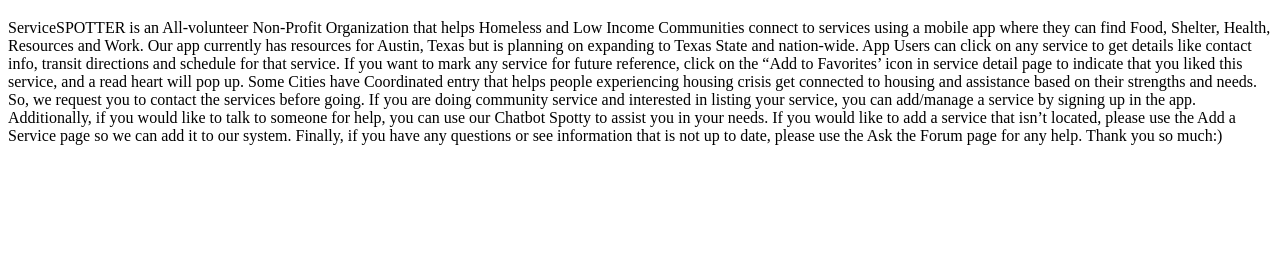
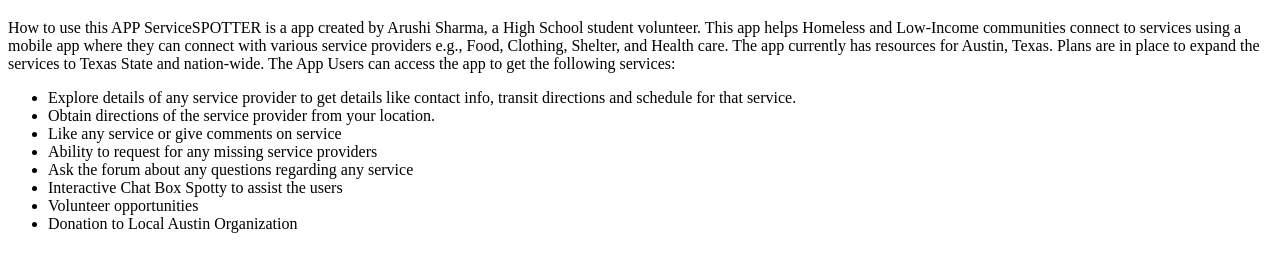
Before and after one commit to arushisharmaa/AboutServiceSpotter, a plain HTML site: page index.html in a window 1280 px wide. Shown: the part 61-332 px from the top of the page. Drawn offline with Linux system fonts and the light colour scheme.

Commit message:
Update index.html

```diff
--- a/index.html
+++ b/index.html
@@ -3,9 +3,23 @@
 <title>About ServiceSPOTTER:</title>
 <body>
  <h1> About ServiceSPOTTER </h1>
-ServiceSPOTTER is an All-volunteer Non-Profit Organization that helps Homeless and Low Income Communities connect to services using a mobile app where they can find Food, Shelter, Health, Resources and Work. Our app currently has resources for Austin, Texas but is planning on expanding to Texas State and nation-wide.
-App Users can click on any service to get details like contact info, transit directions and schedule for that service.  If you want to mark any service for future reference, click on the “Add to Favorites’ icon in service detail page to indicate that you liked this service, and a read heart will pop up. Some Cities have Coordinated entry that helps people experiencing housing crisis get connected to housing and assistance based on their strengths and needs. So, we request you to contact the services before going.
-If you are doing community service and interested in listing your service, you can add/manage a service by signing up in the app. Additionally, if you would like to talk to someone for help, you can use our Chatbot Spotty to assist you in your needs. If you would like to add a service that isn’t located, please use the Add a Service page so we can add it to our system. Finally, if you have any questions or see information that is not up to date, please use the Ask the Forum page  for any help. Thank you so much:)
+ How to use this APP
+
+ServiceSPOTTER is a app created by Arushi Sharma, a High School student volunteer.
+
+This app helps Homeless and Low-Income communities connect to services using a mobile app where they can connect with various service providers e.g., Food, Clothing, Shelter, and Health care. The app currently has resources for Austin, Texas. Plans are in place to expand the services to Texas State and nation-wide.
+
+The App Users can access the app to get the following services:
+ <ul>
+<li> Explore details of any service provider to get details like contact info, transit directions and schedule for that service.  </li>
+<li> Obtain directions of the service provider from your location. </li>
+<li> Like any service or give comments on service </li>
+<li> Ability to request for any missing service providers </li>
+<li> Ask the forum about any questions regarding any service </li>
+<li> Interactive Chat Box Spotty to assist the users </li>
+<li> Volunteer opportunities </li>
+<li> 	Donation to Local Austin Organization </li>
+ </ul>
 </body>
 
 </html>
```
